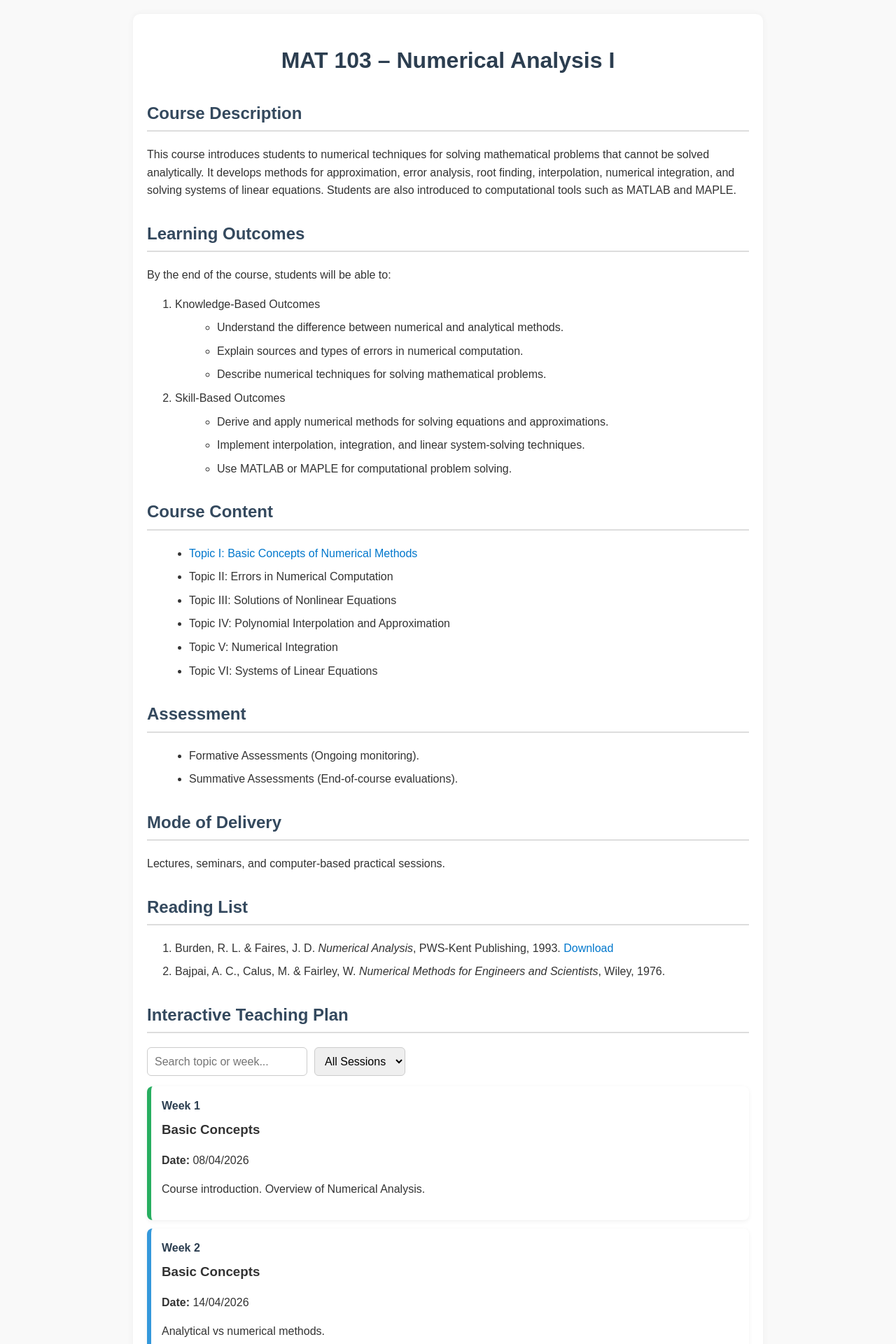
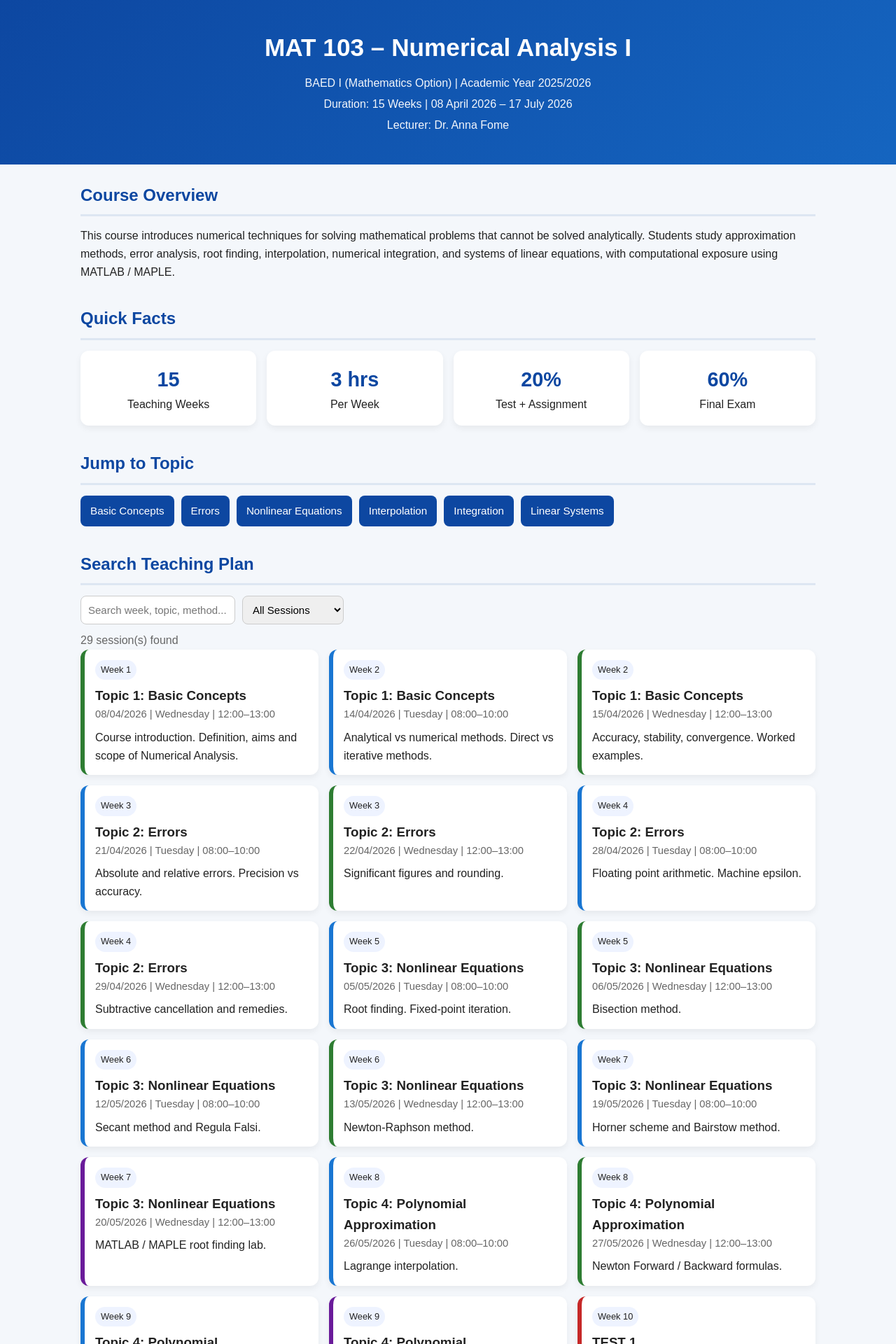
Before and after one commit to FomeA/FomeA.github.io, a Jekyll site: the page _teaching/mat103/index.html, which Jekyll copies as it is, in a window 1280 px wide. Shown: the top 1920 px of the page at 70% size. Built offline with Jekyll 4.4.1, drawn with Linux system fonts in a browser that asks for light colours; some of the changed text lies outside the part shown.

Commit message:
Update index.html

```diff
--- a/_teaching/mat103/index.html
+++ b/_teaching/mat103/index.html
@@ -2,262 +2,385 @@
 <html lang="en">
 <head>
 <meta charset="UTF-8">
+<meta name="viewport" content="width=device-width, initial-scale=1.0">
 <title>MAT 103 – Numerical Analysis I</title>
-  <meta name="viewport" content="width=device-width, initial-scale=1.0">
 
 <style>
-    body {
-      font-family: Arial, sans-serif;
-      max-width: 900px;
-      margin: auto;
-      padding: 20px;
-      line-height: 1.6;
-      background: #f9f9f9;
-      color: #333;
+:root{
+--primary:#0d47a1;
+--secondary:#1565c0;
+--bg:#f4f7fb;
+--card:#ffffff;
+--text:#222;
+--muted:#666;
+--lecture:#1976d2;
+--seminar:#2e7d32;
+--lab:#6a1b9a;
+--test:#c62828;
+--holiday:#ef6c00;
+--review:#455a64;
 }
 
-    h1 {
-      text-align: center;
-      color: #2c3e50;
+*{
+margin:0;
+padding:0;
+box-sizing:border-box;
 }
 
-    h2 {
-      margin-top: 30px;
-      color: #34495e;
-      border-bottom: 2px solid #ddd;
-      padding-bottom: 5px;
+body{
+font-family:Arial, Helvetica, sans-serif;
+background:var(--bg);
+color:var(--text);
+line-height:1.6;
 }
 
-    ul {
-      margin-left: 20px;
+header{
+background:linear-gradient(135deg,var(--primary),var(--secondary));
+color:white;
+padding:40px 20px;
+text-align:center;
 }
 
-    li {
-      margin-bottom: 8px;
+header h1{
+font-size:2.2rem;
+margin-bottom:10px;
 }
 
-    a {
-      color: #0077cc;
-      text-decoration: none;
+header p{
+opacity:.95;
+margin:4px 0;
 }
 
-    a:hover {
-      text-decoration: underline;
+.container{
+max-width:1100px;
+margin:auto;
+padding:25px;
 }
 
-    .container {
-      background: white;
-      padding: 20px;
-      border-radius: 10px;
-      box-shadow: 0 0 10px rgba(0,0,0,0.05);
+.section{
+margin-bottom:35px;
+}
+
+.section h2{
+margin-bottom:15px;
+padding-bottom:8px;
+border-bottom:3px solid #dde6f2;
+color:var(--primary);
+}
+
+.grid{
+display:grid;
+grid-template-columns:repeat(auto-fit,minmax(220px,1fr));
+gap:15px;
+}
+
+.stat{
+background:var(--card);
+padding:18px;
+border-radius:12px;
+box-shadow:0 4px 10px rgba(0,0,0,.06);
+text-align:center;
+}
+
+.stat h3{
+font-size:1.8rem;
+color:var(--primary);
+}
+
+.nav-buttons{
+display:flex;
+gap:10px;
+flex-wrap:wrap;
+}
+
+.nav-buttons a{
+text-decoration:none;
+background:var(--primary);
+color:white;
+padding:10px 14px;
+border-radius:8px;
+font-size:.95rem;
+}
+
+.nav-buttons a:hover{
+background:var(--secondary);
 }
 
 .controls{
 display:flex;
 gap:10px;
 flex-wrap:wrap;
-  margin:15px 0;
+margin-top:15px;
 }
 
 .controls input,
 .controls select{
 padding:10px;
-  font-size:16px;
 border:1px solid #ccc;
-  border-radius:6px;
+border-radius:8px;
+font-size:15px;
 }
 
-#planContainer{
-  margin-top:15px;
+.topic{
+margin-top:25px;
 }
 
-.plan-card{
-  background:#fff;
-  padding:15px;
+.topic-title{
+background:#eaf2ff;
+padding:12px 15px;
+border-left:6px solid var(--primary);
+border-radius:8px;
+font-size:1.15rem;
+font-weight:bold;
 margin-bottom:12px;
-  border-left:6px solid #3498db;
-  border-radius:8px;
-  box-shadow:0 2px 6px rgba(0,0,0,.06);
 }
 
-.plan-card.seminar{border-color:#27ae60;}
-.plan-card.test{border-color:#e74c3c;}
-.plan-card.holiday{border-color:#f39c12;}
-
-.plan-card h3{
-  margin:0 0 8px;
+.cards{
+display:grid;
+grid-template-columns:repeat(auto-fit,minmax(280px,1fr));
+gap:15px;
 }
 
-.week{
-  font-weight:bold;
-  color:#2c3e50;
-  margin-bottom:6px;
+.card{
+background:var(--card);
+padding:15px;
+border-radius:12px;
+box-shadow:0 4px 10px rgba(0,0,0,.06);
+border-left:6px solid var(--lecture);
+transition:.25s;
+}
+
+.card:hover{
+transform:translateY(-4px);
+}
+
+.card.seminar{border-color:var(--seminar);}
+.card.lab{border-color:var(--lab);}
+.card.test{border-color:var(--test);}
+.card.holiday{border-color:var(--holiday);}
+.card.review{border-color:var(--review);}
+
+.badge{
+display:inline-block;
+font-size:.8rem;
+padding:4px 8px;
+border-radius:20px;
+background:#eef3ff;
+margin-bottom:8px;
+}
+
+.meta{
+font-size:.92rem;
+color:var(--muted);
+margin-bottom:8px;
+}
+
+.notice{
+background:#fff3cd;
+padding:15px;
+border-left:6px solid #f0ad4e;
+border-radius:10px;
+margin-top:10px;
+}
+
+footer{
+text-align:center;
+padding:30px 20px;
+color:#666;
+font-size:.95rem;
+}
+
+@media(max-width:700px){
+header h1{
+font-size:1.7rem;
+}
+.controls{
+flex-direction:column;
+}
+.controls input,
+.controls select{
+width:100%;
+}
 }
 </style>
 </head>
 
 <body>
 
+<header>
+<h1>MAT 103 – Numerical Analysis I</h1>
+<p>BAED I (Mathematics Option) | Academic Year 2025/2026</p>
+<p>Duration: 15 Weeks | 08 April 2026 – 17 July 2026</p>
+<p>Lecturer: Dr. Anna Fome</p>
+</header>
+
 <div class="container">
 
-  <h1>MAT 103 – Numerical Analysis I </h1>
+<section class="section">
+<h2>Course Overview</h2>
+<p>
+This course introduces numerical techniques for solving mathematical problems that cannot be solved analytically.
+Students study approximation methods, error analysis, root finding, interpolation, numerical integration,
+and systems of linear equations, with computational exposure using MATLAB / MAPLE.
+</p>
+</section>
 
- <h2>Course Description</h2>
-  <p>
-    This course introduces students to numerical techniques for solving mathematical problems
-    that cannot be solved analytically. It develops methods for approximation, error analysis,
-    root finding, interpolation, numerical integration, and solving systems of linear equations.
-    Students are also introduced to computational tools such as MATLAB and MAPLE.
-  </p>
+<section class="section">
+<h2>Quick Facts</h2>
+<div class="grid">
+<div class="stat"><h3>15</h3><p>Teaching Weeks</p></div>
+<div class="stat"><h3>3 hrs</h3><p>Per Week</p></div>
+<div class="stat"><h3>20%</h3><p>Test + Assignment</p></div>
+<div class="stat"><h3>60%</h3><p>Final Exam</p></div>
+</div>
+</section>
 
-  <h2>Learning Outcomes</h2>
-  <p>By the end of the course, students will be able to:</p>
+<section class="section">
+<h2>Jump to Topic</h2>
+<div class="nav-buttons">
+<a href="#topic1">Basic Concepts</a>
+<a href="#topic2">Errors</a>
+<a href="#topic3">Nonlinear Equations</a>
+<a href="#topic4">Interpolation</a>
+<a href="#topic5">Integration</a>
+<a href="#topic6">Linear Systems</a>
+</div>
+</section>
 
-  <ol>
-    <li>Knowledge-Based Outcomes</li>
-    <ul>
-      <li>Understand the difference between numerical and analytical methods.</li>
-      <li>Explain sources and types of errors in numerical computation.</li>
-      <li>Describe numerical techniques for solving mathematical problems.</li>
-    </ul>
-
-    <li>Skill-Based Outcomes</li>
-    <ul>
-      <li>Derive and apply numerical methods for solving equations and approximations.</li>
-      <li>Implement interpolation, integration, and linear system-solving techniques.</li>
-      <li>Use MATLAB or MAPLE for computational problem solving.</li>
-    </ul>
-  </ol>
-
-  <h2>Course Content</h2>
-  <ul>
-    <li><a href ="MAT103_Topic1_Basic_Concepts-2.pdf">Topic I: Basic Concepts of Numerical Methods </a></li>
-    <li>Topic II: Errors in Numerical Computation</li>
-    <li>Topic III: Solutions of Nonlinear Equations</li>
-    <li>Topic IV: Polynomial Interpolation and Approximation</li>
-    <li>Topic V: Numerical Integration</li>
-    <li>Topic VI: Systems of Linear Equations</li>
-  </ul>
-
-  <h2>Assessment</h2>
-  <ul>
-    <li>Formative Assessments (Ongoing monitoring).</li>
-    <li>Summative Assessments (End-of-course evaluations).</li>
-  </ul>
-
-  <h2>Mode of Delivery</h2>
-  <p>Lectures, seminars, and computer-based practical sessions.</p>
-
-  <h2>Reading List</h2>
-  <ol>
-    <li>Burden, R. L. & Faires, J. D. <i>Numerical Analysis</i>, PWS-Kent Publishing, 1993. <a href= "https://faculty.ksu.edu.sa/sites/default/files/numerical_analysis_9th.pdf">Download</a></li>
-    <li>Bajpai, A. C., Calus, M. & Fairley, W. <i>Numerical Methods for Engineers and Scientists</i>, Wiley, 1976.</li>
-  </ol>
-
-  <h2>Interactive Teaching Plan</h2>
+<section class="section">
+<h2>Search Teaching Plan</h2>
 
 <div class="controls">
-  <input type="text" id="searchBox" placeholder="Search topic or week...">
+<input type="text" id="searchBox" placeholder="Search week, topic, method...">
 <select id="filterBox">
 <option value="all">All Sessions</option>
 <option value="lecture">Lectures</option>
 <option value="seminar">Seminars</option>
+<option value="lab">Computer Labs</option>
 <option value="test">Tests</option>
 <option value="holiday">Holiday</option>
 </select>
 </div>
 
-<div id="planContainer"></div>
+<p id="counter" style="margin-top:10px;color:#666;"></p>
+
+<div id="schedule"></div>
+</section>
+
+<section class="section">
+<h2>Important Dates</h2>
+<div class="notice">
+<p><strong>03 June 2026:</strong> Assignment issued.</p>
+<p><strong>09 June 2026:</strong> TEST 1 (20%).</p>
+<p><strong>07 July 2026:</strong> Public Holiday.</p>
+<p><strong>15 July 2026:</strong> Assignment due.</p>
+<p><strong>Final Examination:</strong> Scheduled separately.</p>
+</div>
+</section>
+
+<section class="section">
+<h2>Learning Materials</h2>
+<ul>
+<li><a href="MAT103_Topic1_Basic_Concepts-2.pdf">Topic 1: Basic Concepts PDF</a></li>
+<li><a href="#">Additional Topic Notes (Upload PDF)</a></li>
+</ul>
+</section>
 
 </div>
+
+<footer>
+MAT 103 Course Page • Designed for Interactive Learning
+</footer>
+
 <script>
 const sessions = [
-{
-week:1,
-type:"seminar",
-date:"08/04/2026",
-topic:"Basic Concepts",
-details:"Course introduction. Overview of Numerical Analysis."
-},
-{
-week:2,
-type:"lecture",
-date:"14/04/2026",
-topic:"Basic Concepts",
-details:"Analytical vs numerical methods."
-},
-{
-week:2,
-type:"seminar",
-date:"15/04/2026",
-topic:"Basic Concepts",
-details:"Accuracy, stability and convergence."
-},
-{
-week:3,
-type:"lecture",
-date:"21/04/2026",
-topic:"Errors",
-details:"Absolute and relative errors."
-},
-{
-week:10,
-type:"test",
-date:"09/06/2026",
-topic:"TEST 1",
-details:"Written test covering Topics 1–4."
-},
-{
-week:14,
-type:"holiday",
-date:"07/07/2026",
-topic:"Public Holiday",
-details:"No lecture."
-}
+
+{week:1,type:"seminar",topic:"Topic 1: Basic Concepts",date:"08/04/2026",day:"Wednesday",time:"12:00–13:00",details:"Course introduction. Definition, aims and scope of Numerical Analysis."},
+
+{week:2,type:"lecture",topic:"Topic 1: Basic Concepts",date:"14/04/2026",day:"Tuesday",time:"08:00–10:00",details:"Analytical vs numerical methods. Direct vs iterative methods."},
+{week:2,type:"seminar",topic:"Topic 1: Basic Concepts",date:"15/04/2026",day:"Wednesday",time:"12:00–13:00",details:"Accuracy, stability, convergence. Worked examples."},
+
+{week:3,type:"lecture",topic:"Topic 2: Errors",date:"21/04/2026",day:"Tuesday",time:"08:00–10:00",details:"Absolute and relative errors. Precision vs accuracy."},
+{week:3,type:"seminar",topic:"Topic 2: Errors",date:"22/04/2026",day:"Wednesday",time:"12:00–13:00",details:"Significant figures and rounding."},
+
+{week:4,type:"lecture",topic:"Topic 2: Errors",date:"28/04/2026",day:"Tuesday",time:"08:00–10:00",details:"Floating point arithmetic. Machine epsilon."},
+{week:4,type:"seminar",topic:"Topic 2: Errors",date:"29/04/2026",day:"Wednesday",time:"12:00–13:00",details:"Subtractive cancellation and remedies."},
+
+{week:5,type:"lecture",topic:"Topic 3: Nonlinear Equations",date:"05/05/2026",day:"Tuesday",time:"08:00–10:00",details:"Root finding. Fixed-point iteration."},
+{week:5,type:"seminar",topic:"Topic 3: Nonlinear Equations",date:"06/05/2026",day:"Wednesday",time:"12:00–13:00",details:"Bisection method."},
+
+{week:6,type:"lecture",topic:"Topic 3: Nonlinear Equations",date:"12/05/2026",day:"Tuesday",time:"08:00–10:00",details:"Secant method and Regula Falsi."},
+{week:6,type:"seminar",topic:"Topic 3: Nonlinear Equations",date:"13/05/2026",day:"Wednesday",time:"12:00–13:00",details:"Newton-Raphson method."},
+
+{week:7,type:"lecture",topic:"Topic 3: Nonlinear Equations",date:"19/05/2026",day:"Tuesday",time:"08:00–10:00",details:"Horner scheme and Bairstow method."},
+{week:7,type:"lab",topic:"Topic 3: Nonlinear Equations",date:"20/05/2026",day:"Wednesday",time:"12:00–13:00",details:"MATLAB / MAPLE root finding lab."},
+
+{week:8,type:"lecture",topic:"Topic 4: Polynomial Approximation",date:"26/05/2026",day:"Tuesday",time:"08:00–10:00",details:"Lagrange interpolation."},
+{week:8,type:"seminar",topic:"Topic 4: Polynomial Approximation",date:"27/05/2026",day:"Wednesday",time:"12:00–13:00",details:"Newton Forward / Backward formulas."},
+
+{week:9,type:"lecture",topic:"Topic 4: Polynomial Approximation",date:"02/06/2026",day:"Tuesday",time:"08:00–10:00",details:"Bessel and Stirling formulas."},
+{week:9,type:"lab",topic:"Topic 4: Polynomial Approximation",date:"03/06/2026",day:"Wednesday",time:"12:00–13:00",details:"Interpolation lab. Assignment issued."},
+
+{week:10,type:"test",topic:"TEST 1",date:"09/06/2026",day:"Tuesday",time:"08:00–10:00",details:"Topics 1–4. Counts 20%."},
+{week:10,type:"lecture",topic:"Topic 5: Numerical Integration",date:"10/06/2026",day:"Wednesday",time:"12:00–13:00",details:"Trapezoidal rule and Newton-Cotes."},
+
+{week:11,type:"lecture",topic:"Topic 5: Numerical Integration",date:"16/06/2026",day:"Tuesday",time:"08:00–10:00",details:"Simpson's 1/3 and 3/8 rules."},
+{week:11,type:"seminar",topic:"Topic 5: Numerical Integration",date:"17/06/2026",day:"Wednesday",time:"12:00–13:00",details:"Compare quadrature rules."},
+
+{week:12,type:"lecture",topic:"Topic 5: Numerical Integration",date:"23/06/2026",day:"Tuesday",time:"08:00–10:00",details:"Higher-order Newton-Cotes formulas."},
+{week:12,type:"lab",topic:"Topic 5: Numerical Integration",date:"24/06/2026",day:"Wednesday",time:"12:00–13:00",details:"Integration lab exercises."},
+
+{week:13,type:"lecture",topic:"Topic 6: Linear Systems",date:"30/06/2026",day:"Tuesday",time:"08:00–10:00",details:"Matrix notation. Cramer's Rule."},
+{week:13,type:"seminar",topic:"Topic 6: Linear Systems",date:"01/07/2026",day:"Wednesday",time:"12:00–13:00",details:"Gaussian elimination."},
+
+{week:14,type:"holiday",topic:"PUBLIC HOLIDAY",date:"07/07/2026",day:"Tuesday",time:"08:00–10:00",details:"No lecture."},
+{week:14,type:"seminar",topic:"Topic 6: Linear Systems",date:"08/07/2026",day:"Wednesday",time:"12:00–13:00",details:"LU decomposition."},
+
+{week:15,type:"lecture",topic:"Topic 6: Linear Systems",date:"14/07/2026",day:"Tuesday",time:"08:00–10:00",details:"Course review and MATLAB solving systems."},
+{week:15,type:"review",topic:"Course Review & Wrap-Up",date:"15/07/2026",day:"Wednesday",time:"12:00–13:00",details:"Exam preparation. Assignment due."}
+
 ];
 
-const plan = document.getElementById("planContainer");
+const schedule = document.getElementById("schedule");
 const searchBox = document.getElementById("searchBox");
 const filterBox = document.getElementById("filterBox");
+const counter = document.getElementById("counter");
 
-function renderPlan(){
+function render(){
 const text = searchBox.value.toLowerCase();
 const type = filterBox.value;
 
-  plan.innerHTML = "";
+const filtered = sessions.filter(s=>{
+const matchText =
+s.topic.toLowerCase().includes(text) ||
+s.details.toLowerCase().includes(text) ||
+String(s.week).includes(text);
 
-  const filtered = sessions.filter(item => {
-    const matchText =
-      item.topic.toLowerCase().includes(text) ||
-      item.details.toLowerCase().includes(text) ||
-      String(item.week).includes(text);
-
-    const matchType = type === "all" || item.type === type;
-
+const matchType = type==="all" || s.type===type;
 return matchText && matchType;
 });
 
-  if(filtered.length === 0){
-    plan.innerHTML = "<p>No matching sessions found.</p>";
-    return;
-  }
+counter.innerHTML = filtered.length + " session(s) found";
 
-  filtered.forEach(item => {
-    plan.innerHTML += `
-      <div class="plan-card ${item.type}">
-        <div class="week">Week ${item.week}</div>
-        <h3>${item.topic}</h3>
-        <p><strong>Date:</strong> ${item.date}</p>
-        <p>${item.details}</p>
+schedule.innerHTML = '<div class="cards"></div>';
+const cards = schedule.querySelector(".cards");
+
+filtered.forEach(s=>{
+cards.innerHTML += `
+<div class="card ${s.type}">
+<div class="badge">Week ${s.week}</div>
+<h3>${s.topic}</h3>
+<div class="meta">${s.date} | ${s.day} | ${s.time}</div>
+<p>${s.details}</p>
 </div>
 `;
 });
 }
 
-searchBox.addEventListener("input", renderPlan);
-filterBox.addEventListener("change", renderPlan);
+searchBox.addEventListener("input",render);
+filterBox.addEventListener("change",render);
 
-renderPlan();
+render();
 </script>
 
 </body>
```
Lines whose indentation alone changed are shown as unchanged.
